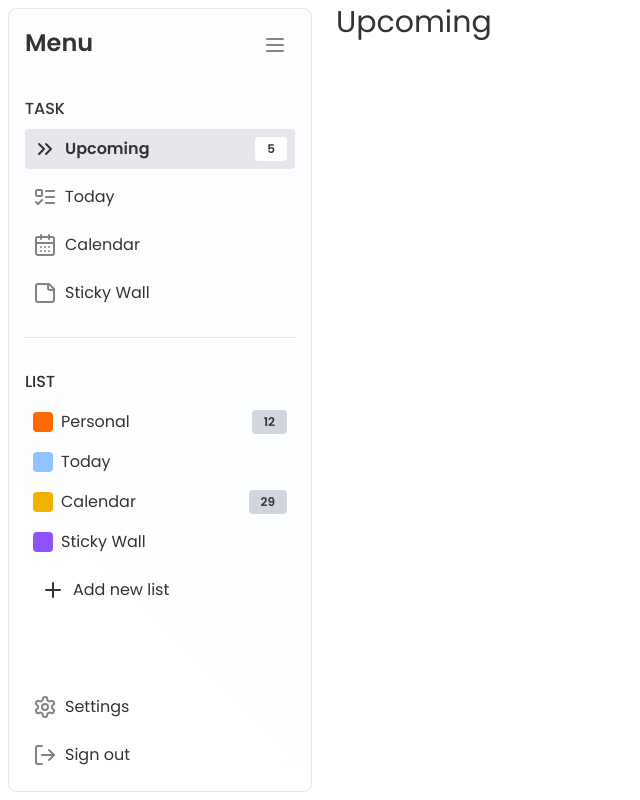
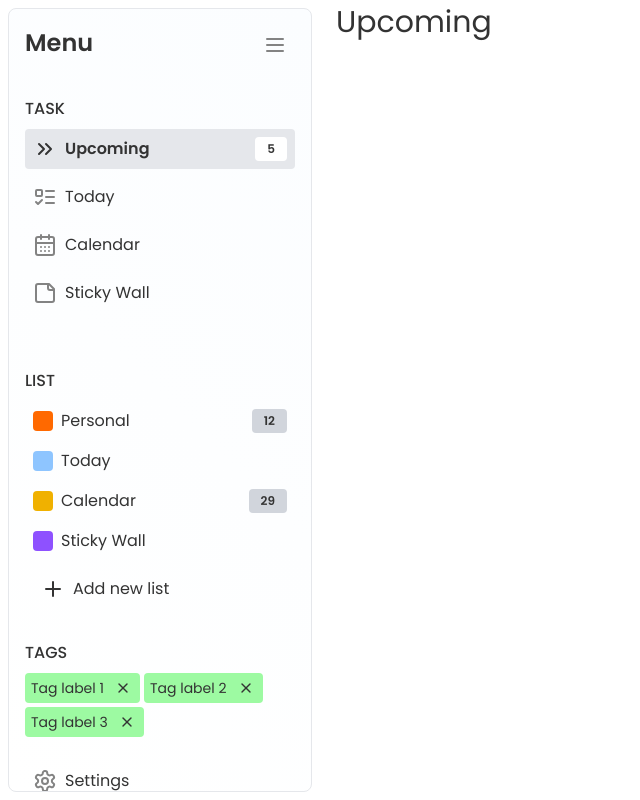
Before and after one commit to lioncio1229/my-todo, a Next.js app: page /main in a window 1280 px wide. Shown: the whole page, without its empty margins (0-640 px from the left). Built offline with nearby package versions, Linux system fonts and the light colour scheme.

Commit message:
Create Tag component

```diff
--- a/package.json
+++ b/package.json
@@ -9,6 +9,7 @@
     "lint": "next lint"
   },
   "dependencies": {
+    "@ctrl/tinycolor": "^4.1.0",
     "clsx": "^2.1.1",
     "lucide-react": "^0.509.0",
     "next": "15.3.2",
--- a/src/components/layout/sidebar/index.tsx
+++ b/src/components/layout/sidebar/index.tsx
@@ -14,6 +14,7 @@ import IconButton from "../../ui/icon-button";
 import Divider from "../../ui/divider";
 import NavItem from "./nav-item";
 import TaskGroup from "./task-group";
+import Tags from "@/components/tags";
 
 const taskList = [
     {
@@ -84,6 +85,10 @@ export default function Sidebar() {
                     <h4 className="py-2 font-medium">LIST</h4>
                     <TaskGroup />
                 </div>
+                <div>
+                    <h4 className="py-2 font-medium">TAGS</h4>
+                    <Tags />
+                </div>
                 <div className="mt-auto">
                     <ul className="flex flex-col gap-2">
                         {userPreferences.map((item) => (
--- /dev/null
+++ b/src/components/tags.tsx
@@ -0,0 +1,20 @@
+import Tag from "./ui/tag";
+
+export default function Tags() {
+    return (
+        <div className="flex flex-wrap gap-1">
+            {Array(3)
+                .fill("")
+                .map((item, i) => (
+                    <Tag
+                        color="custom"
+                        variant="contained"
+                        customColor="#9dfaa2"
+                        label={`Tag label ${i + 1}`}
+                        onClick={() => {}}
+                        onDelete={() => {}}
+                    />
+                ))}
+        </div>
+    );
+}
--- a/src/components/ui/button.tsx
+++ b/src/components/ui/button.tsx
@@ -62,9 +62,9 @@ export default function Button({
                 "border-1 border-amber-400 text-amber-400 hover:bg-amber-400/10",
             info: "border-1 border-blue-500 text-blue-500 hover:bg-blue-500/10",
             primaryText:
-                "border-1 border-gray-200 text-primary-text hover:bg-gray-100",
+                "border-1 border-gray-300 text-primary-text hover:bg-gray-100",
             secondaryText:
-                "border-1 border-gray-100 text-secondary-text hover:bg-gray-100",
+                "border-1 border-gray-200 text-secondary-text hover:bg-gray-100",
         },
         text: {
             primary: "text-primary-main hover:bg-primary-main/5",
--- a/src/components/ui/icon-button.tsx
+++ b/src/components/ui/icon-button.tsx
@@ -1,16 +1,27 @@
+import clsx from "clsx";
 import { MouseEventHandler } from "react";
 
+type Size = "small" | "large";
+
+type Props = {
+    size?: Size;
+    children: React.ReactNode;
+    onClick?: MouseEventHandler<HTMLButtonElement>;
+};
+
 export default function IconButton({
+    size = "large",
     children,
     onClick,
-}: {
-    children: React.ReactNode;
-    onClick?: MouseEventHandler<HTMLButtonElement>;
-}) {
+}: Props) {
     return (
         <button
             type="button"
-            className="h-max w-max cursor-pointer rounded-full p-2 hover:bg-gray-100"
+            className={clsx(
+                "h-max w-max cursor-pointer rounded-full hover:bg-gray-100",
+                { "p-2": size === "large" },
+                { "p-1": size === "small" },
+            )}
             onClick={onClick}
         >
             {children}
--- /dev/null
+++ b/src/components/ui/tag.tsx
@@ -0,0 +1,171 @@
+import clsx from "clsx";
+import { X } from "lucide-react";
+import { CSSProperties } from "react";
+import { TinyColor } from "@ctrl/tinycolor";
+
+type Variant = "contained" | "outlined";
+type Color =
+    | "primary"
+    | "secondary"
+    | "success"
+    | "error"
+    | "warning"
+    | "info"
+    | "primaryText"
+    | "secondaryText"
+    | "custom";
+type Size = "small" | "large";
+
+type Props = {
+    label?: string;
+    variant?: Variant;
+    color?: Color;
+    customColor?: CSSProperties["color"];
+    size?: Size;
+    loading?: boolean;
+    fullWidth?: boolean;
+    icon?: React.ReactNode;
+    customDeleteIcon?: React.ReactNode;
+    onClick?: () => void;
+    onDelete?: () => void;
+};
+
+export default function Tag({
+    label,
+    variant = "contained",
+    color = "primaryText",
+    customColor,
+    size = "large",
+    fullWidth = false,
+    icon,
+    customDeleteIcon,
+    onClick,
+    onDelete,
+}: Props) {
+    const hasOnClick = Boolean(onClick);
+    const isLight = new TinyColor(customColor).isLight();
+
+    const mapClass = {
+        contained: {
+            primary: "bg-primary-main text-white",
+            secondary: "bg-secondary-main text-primary-text",
+            success: "bg-green-600 text-white",
+            error: "bg-red-500 text-white",
+            warning: "bg-amber-400 text-primary-text",
+            info: "bg-blue-500 text-white",
+            primaryText: "bg-gray-200 text-primary-text",
+            secondaryText: "bg-gray-100 text-secondary-text",
+            custom: "bg-[var(--background)] text-[var(--foreground)]",
+        },
+        outlined: {
+            primary: "border-1 border-primary-main text-primary-main",
+            secondary: "border-1 border-secondary-dark text-secondary-dark",
+            success: "border-1 border-green-600 text-green-600",
+            error: "border-1 border-red-500 text-red-600",
+            warning: "border-1 border-amber-400 text-amber-400",
+            info: "border-1 border-blue-500 text-blue-500",
+            primaryText: "border-1 border-gray-300 text-primary-text",
+            secondaryText: "border-1 border-gray-200 text-secondary-text",
+            custom: "border-1 border-[var(--background)]",
+        },
+    };
+
+    const mapHasOnClickClasses = {
+        contained: {
+            primary: "hover:bg-primary-dark",
+            secondary: "hover:bg-secondary-dark",
+            success: "hover:bg-green-700",
+            error: "hover:bg-red-600",
+            warning: "hover:bg-amber-500",
+            info: "hover:bg-blue-600",
+            primaryText: "hover:bg-gray-300",
+            secondaryText: "hover:bg-gray-200",
+            custom: "hover:bg-[color-mix(in_oklab,var(--background),#000_10%)]",
+        },
+        outlined: {
+            primary: "hover:bg-primary-main/10",
+            secondary: "hover:bg-secondary-main/10",
+            success: "hover:bg-green-600/10",
+            error: "hover:bg-red-500/10",
+            warning: "hover:bg-amber-400/10",
+            info: "hover:bg-blue-500/10",
+            primaryText: "hover:bg-gray-100",
+            secondaryText: " hover:bg-gray-100",
+            custom: "hover:bg-[color-mix(in_oklab,var(--background),#fff_90%)]",
+        },
+    };
+
+    const mapDeleteIconClasses = {
+        contained: {
+            primary: "text-white hover:bg-gray-200 hover:text-primary-main",
+            secondary: "hover:text-secondary-dark hover:bg-gray-200",
+            success: "hover:text-green-600 hover:bg-white",
+            error: "hover:text-red-500 hover:bg-white",
+            warning: "hover:text-amber-500 hover:bg-white",
+            info: "hover:text-blue-600 hover:bg-white",
+            primaryText: "hover:bg-gray-300",
+            secondaryText: "hover:bg-gray-200",
+            custom: "hover:bg-white hover:text-[var(--icon-color)]",
+        },
+        outlined: {
+            primary: "hover:bg-primary-main/10",
+            secondary: "hover:bg-secondary-main/10",
+            success: "hover:bg-green-600/10",
+            error: "hover:bg-red-500/10",
+            warning: "hover:bg-amber-400/10",
+            info: "hover:bg-blue-500/10",
+            primaryText: "hover:bg-gray-100",
+            secondaryText: " hover:bg-gray-100",
+            custom: "hover:bg-[color-mix(in_oklab,var(--background),#fff_70%)]",
+        },
+    };
+
+    return (
+        <div
+            role="button"
+            style={
+                {
+                    ["--background"]: customColor,
+                    ["--foreground"]: isLight
+                        ? "var(--color-primary-text)"
+                        : "var(--color-white)",
+                    ["--icon-color"]: isLight
+                        ? "var(--color-primary-text)"
+                        : customColor,
+                } as React.CSSProperties
+            }
+            {...(hasOnClick && { onClick })}
+            className={clsx(
+                "flex min-w-max items-center justify-between gap-2 rounded transition-colors duration-500",
+                mapClass[variant][color],
+                { "px-[5px] py-[3px] text-xs": size === "small" },
+                { "px-[6px] py-1 text-sm": size === "large" },
+                {
+                    [`cursor-pointer ${mapHasOnClickClasses[variant][color]}`]:
+                        hasOnClick,
+                },
+                { "w-full": fullWidth },
+            )}
+        >
+            {icon}
+            {label}
+            {onDelete && (
+                <div
+                    className={clsx(
+                        "cursor-pointer rounded-full text-inherit",
+                        { "p-[2px]": size === "small" },
+                        { "p-[3px]": size === "large" },
+                        mapDeleteIconClasses[variant][color],
+                    )}
+                    onClick={onDelete}
+                >
+                    {customDeleteIcon ? (
+                        customDeleteIcon
+                    ) : (
+                        <X className="size-4 text-inherit" />
+                    )}
+                </div>
+            )}
+        </div>
+    );
+}
```
Also changed, not shown: 1 other file (tests, documents, lock files or other folders).
